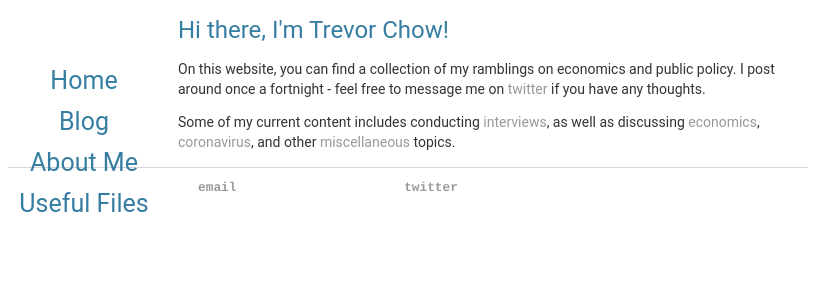
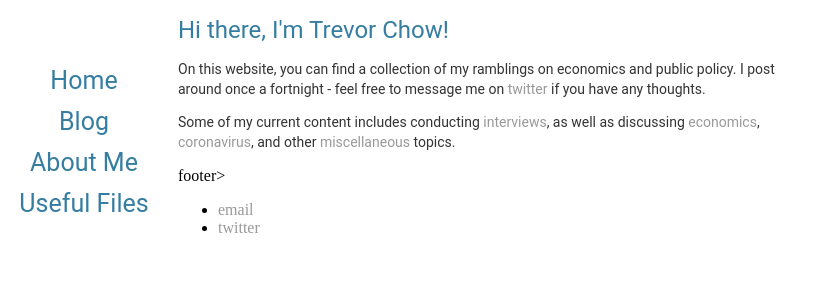
Before and after one commit to tmychow/tmychow.github.io, a Jekyll site: the page built from index.html, in a window 1280 px wide. Shown: the top 300 px of the page, without its empty margins (0-817 px from the left). Built offline with Jekyll 4.4.1, drawn with Linux system fonts in a browser that asks for light colours.

Commit message:
Update default.html

```diff
--- a/_layouts/default.html
+++ b/_layouts/default.html
@@ -15,13 +15,12 @@
 			<div class="container">
 
 			{{ content }}
-
-			</div><!-- /.container -->
-			<footer>
+			footer>
 	    		<ul>
 	        		<li><a href="mailto:tmychow@gmail.com">email</a></li>
 	        		<li><a href="https://twitter.com/tmychow">twitter</a></li>
 				</ul>
 			</footer>
+			</div><!-- /.container -->
 		</body>
 	</html>
```
